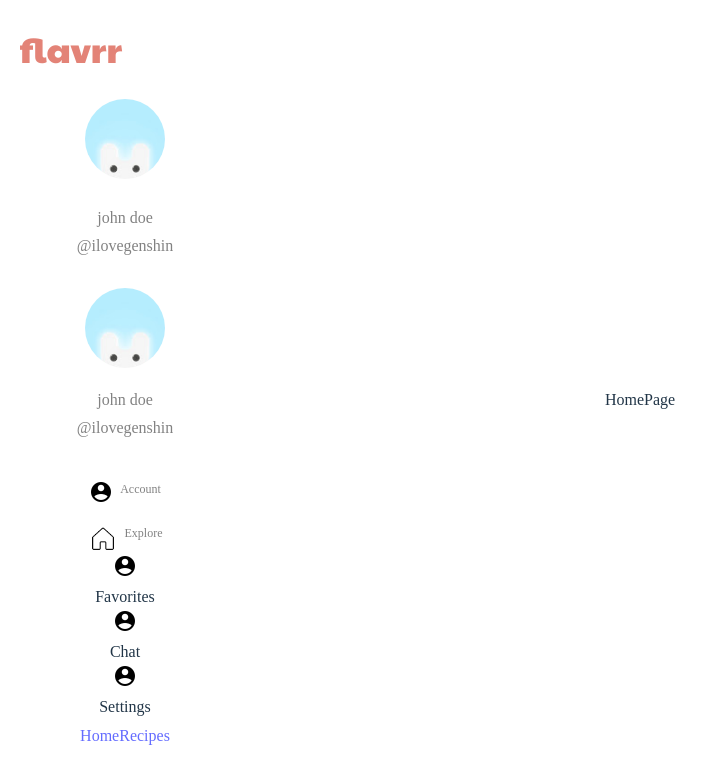
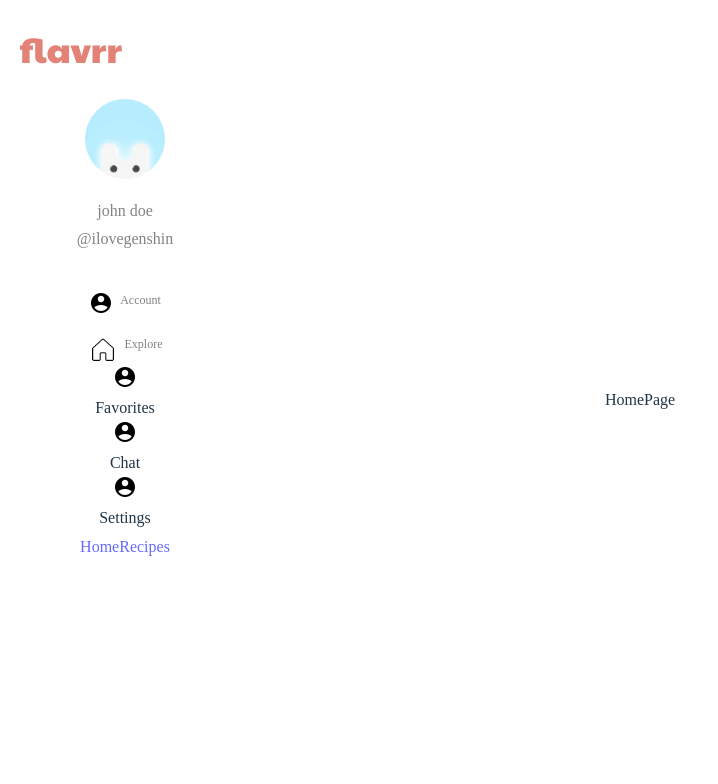
Before and after one commit to DiegoFNav/ZotRecipes, a React (Vite) app in the folder Frontend/: page / in a window 1280 px wide. Shown: the top 784 px of the page, without its empty margins (0-718 px from the left). Built offline with nearby package versions, Linux system fonts and the light colour scheme; a web font is replaced by a local one.

Commit message:
Removed second John Doe

```diff
--- a/Frontend/src/components/Sidebar.jsx
+++ b/Frontend/src/components/Sidebar.jsx
@@ -9,14 +9,14 @@ const Sidebar = () => {
                 <h1 class="flavrr">flavrr</h1>
             </div>
                 <div class="image-text">
-                    <span class="image">
+                    {/* <span class="image">
                         <img class="acc-pic" src="icons/profilepics.jpeg" alt="accpic"></img>
                         <p class="name">john doe</p>
                         <p class="username">@ilovegenshin</p>
-                    </span>
+                    </span> */}
                 </div>
 
-                <div class="userinfo">
+            <div class="userinfo">
                 <img class="acc-pic" src="icons/profilepics.jpeg" alt="accpic"></img>
                 <p class="name"> john doe</p>
                 <p class="username">@ilovegenshin</p>
```
